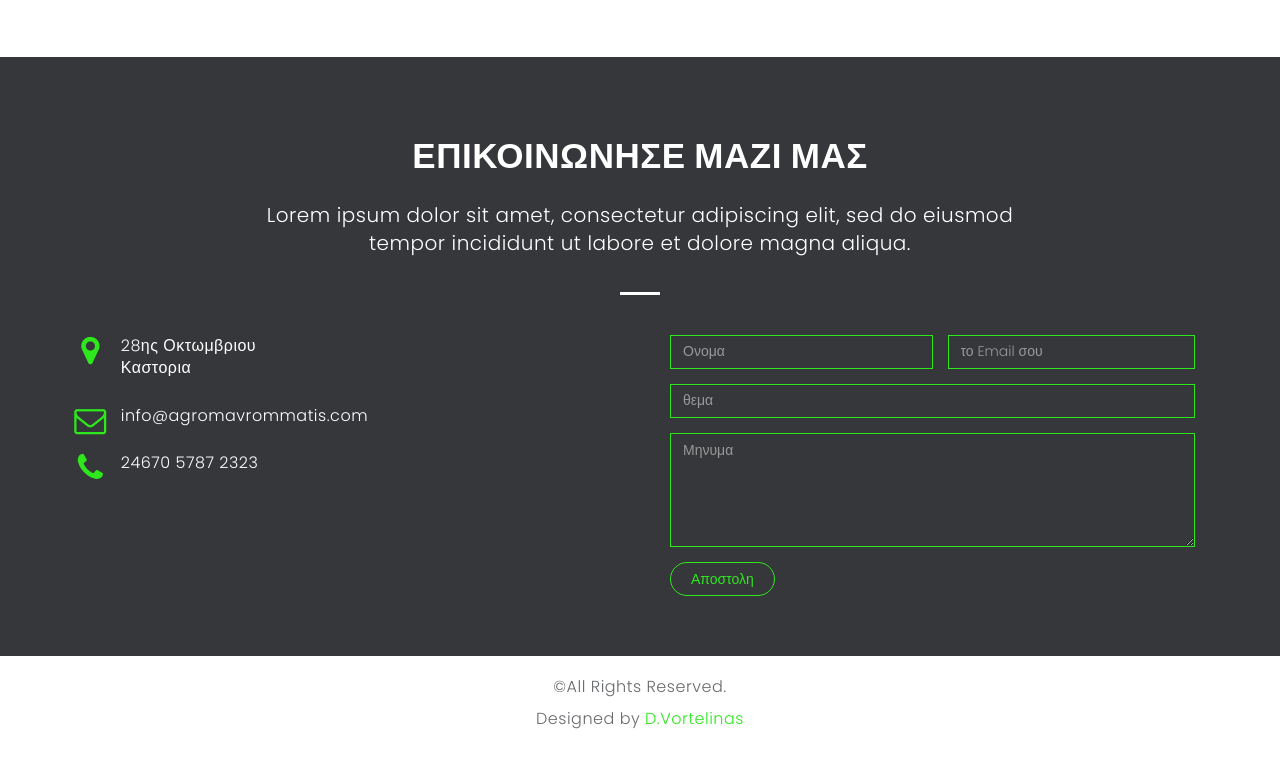
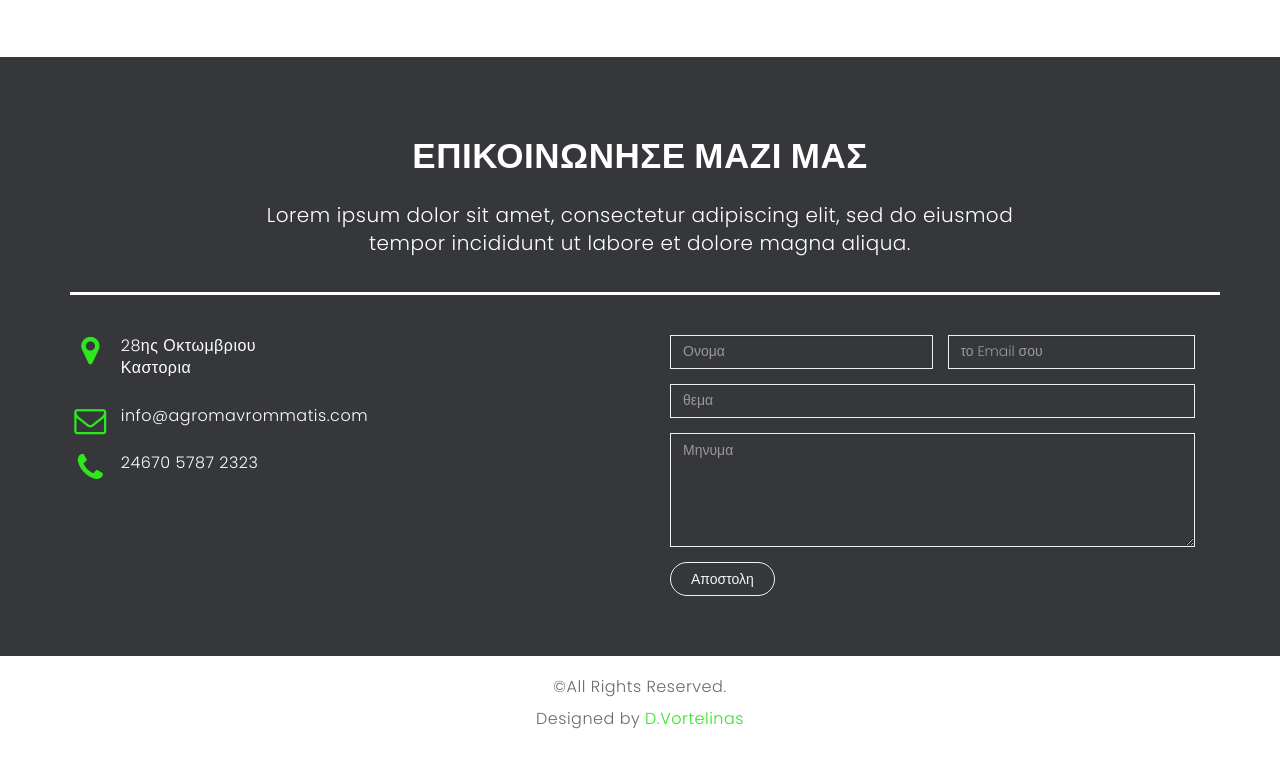
Before and after one commit to jvorte/agromavrommatis2, a plain HTML site: page index.html in a window 1280 px wide. Shown: the part 3055-3823 px from the top of the page. Drawn offline with Linux system fonts and the light colour scheme.

Commit message:
First Commit

```diff
--- a/css/style.css
+++ b/css/style.css
@@ -671,9 +671,9 @@ contact
 .btn-submit, .btn-submit:hover, .btn-submit:focus {
   background-color: transparent;
   border-radius: 60px;
-  color: #2ee71d;
+  color: #f2f8f1;
   font-weight: 400;
-  border: 1px solid #2ee71d;
+  border: 1px solid #f0f3ef;
   font-size: 14px;
   padding: 6px 20px;
 }
@@ -681,8 +681,8 @@ contact
 .form-control {
   background-color: transparent;
   border-radius: 0px;
-  color: #2ee71d !important;
-  border-color: #2ee71d;
+  color: #e6f1e5 !important;
+  border-color: #eff1ef;
 }
 
 .form-control:focus {
@@ -764,6 +764,7 @@ contact
 
 .white-bg {
   background-color: #fff;
+  width: 1150px;
 }
 
 #footer a {
```
